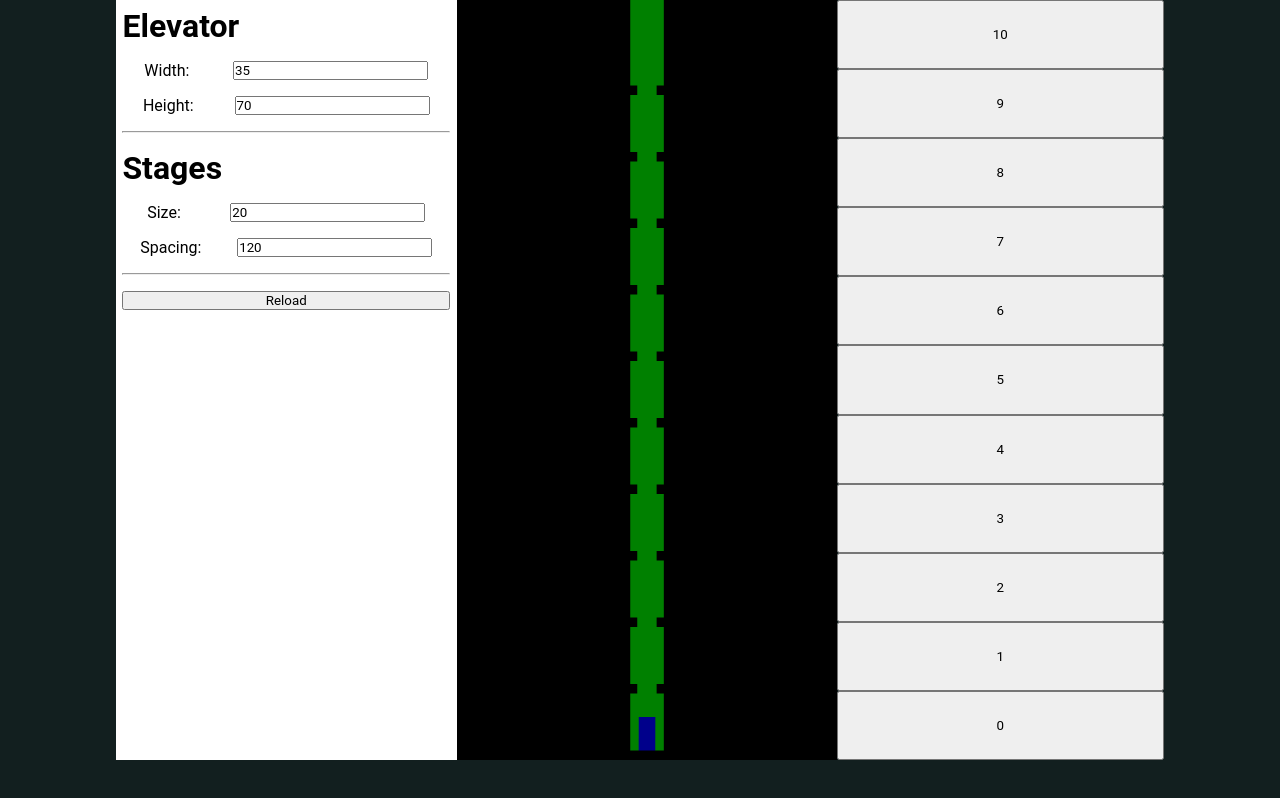
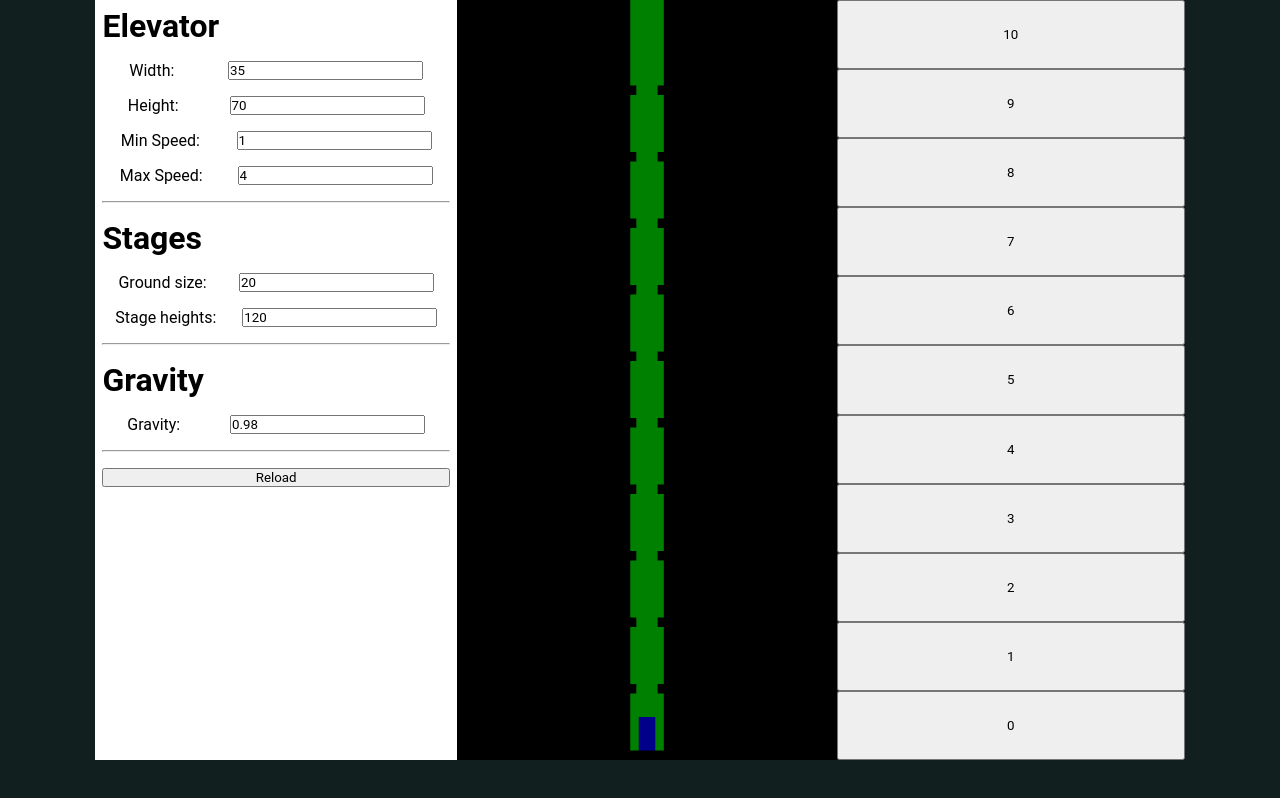
Before and after one commit to Akip2/Elevator-MatterJS, a plain HTML site: page index.html in a window 1280 px wide. Drawn offline with nearby package versions, Linux system fonts and the light colour scheme; animation ran at ten frames a second.

Commit message:
Parameters: MaxSpeed + MinSpeed + Gravity

```diff
--- a/elevator.js
+++ b/elevator.js
@@ -1,19 +1,20 @@
 import { cam } from "./camera.js";
+import { gravity, height } from "./parameters.js";
 import { Body } from "./physics.js";
 
 export class Elevator{
-    constructor(object){
+    constructor(object, minSpeed, maxSpeed){
         this.object=object;
         this.motorActive=false;
         this.motorForce=0;
         this.currentMotorForce=0;
         this.currentStage=0;
-
+        this.maxSpeed=maxSpeed;
+        this.minSpeed=minSpeed;
         this.isMoving=false;
     }
 
     goToStage(number){
-        console.log("now go");
         this.isMoving=true;
 
         let stagePos=cam.getStagePos(number);
@@ -47,7 +48,11 @@ export class Elevator{
             else{
                 delta=Math.abs(delta);
 
-                let force=1.5+delta/185;
+                let force=this.maxSpeed-185/delta;     //1.5+delta/185;
+
+                if(force<this.minSpeed){
+                    force=this.minSpeed;
+                }
 
                 this.setMotorForce(force*direction);
             }
@@ -106,14 +111,14 @@ export class Elevator{
             let delta=position-cam.getElevatorPos();
             if(delta>=accuracy || delta<=-accuracy){
                 if(delta<0){
-                    this.setMotorForce(-0.55);
+                    this.setMotorForce(-0.55*gravity);
                 }
                 else{
-                    this.setMotorForce(0.05);
+                    this.setMotorForce(0.05*gravity);
                 }
             }
             else{
-                this.setMotorForce(-0.28);
+                this.setMotorForce(-0.28*gravity);
             }
 
             if (!this.motorActive || this.isMoving) {
--- a/index.html
+++ b/index.html
@@ -21,20 +21,37 @@
                     <input id="elevator-height" value=70 name="elevator-height" type="number">
                 </div>
 
+                <div class="parameter">
+                    <label for="elevator-minSpeed">Min Speed:</label>
+                    <input id="elevator-minSpeed" value=1 name="elevator-minSpeed type="number">
+                </div>
+
+                <div class="parameter">
+                    <label for="elevator-maxSpeed">Max Speed:</label>
+                    <input id="elevator-maxSpeed" value=4 name="elevator-maxSpeed type="number">
+                </div>
+
                 <hr>
 
                 <h1>Stages</h1>
 
                 <div class="parameter">
-                    <label for="stage-size">Size:</label>
+                    <label for="stage-size">Ground size:</label>
                     <input id="stage-size" value=20 name="stage-size" type="number">
                 </div>
 
                 <div class="parameter">
-                    <label for="stage-spacing">Spacing:</label>
+                    <label for="stage-spacing">Stage heights:</label>
                     <input id="stage-spacing" value=120 name="stage-spacing" type="number">
                 </div>
 
+                <hr>
+
+                <h1>Gravity</h1>
+                <div class="parameter">
+                    <label for="gravity">Gravity:</label>
+                    <input id="gravity" value=0.98 name="gravity" step="0.01" type="number">
+                </div>
                 <hr>
 
                 <button id="reload-btn">Reload</button>
--- a/parameters.js
+++ b/parameters.js
@@ -3,16 +3,24 @@ const height=1600;
 
 let elevatorWidth=35;
 let elevatorHeight=70;
+let maxSpeed=4;
+let minSpeed=1;
 
 let stageSize=20;
 let stageSpacing=120;
 
+let gravity=0.98;
+
 function getParameters(){
     elevatorWidth=Number(document.querySelector("#elevator-width").value);
     elevatorHeight=Number(document.querySelector("#elevator-height").value);
+    maxSpeed=Number(document.querySelector("#elevator-maxSpeed").value);
+    minSpeed=Number(document.querySelector("#elevator-minSpeed").value);
 
     stageSize=Number(document.querySelector("#stage-size").value);
     stageSpacing=Number(document.querySelector("#stage-spacing").value);
+
+    gravity=Number(document.querySelector("#gravity").value);
 }
 
 export{
@@ -22,5 +30,8 @@ export{
     elevatorHeight,
     stageSize,
     stageSpacing,
+    gravity,
+    maxSpeed,
+    minSpeed,
     getParameters
 }
--- a/script.js
+++ b/script.js
@@ -1,27 +1,21 @@
 import { initializeModel } from "./model.js";
 import { Elevator } from "./elevator.js";
-
 import { Engine, Render,Runner,Bodies,Composite, World} from "./physics.js";
-
-import { width, height, stageSize, stageSpacing, elevatorHeight, elevatorWidth, getParameters } from "./parameters.js";
+import { width, height, stageSize, stageSpacing, elevatorHeight, elevatorWidth, getParameters, gravity, maxSpeed, minSpeed } from "./parameters.js";
 
 let objects=[];
 let elevator;
 let engine, runner, render;
 
-
-
 const canvasContainer=document.querySelector("#canvas-container");
 const btnContainer=document.querySelector("#btn-container");
-
 
 
 function createSimulation(){
   getParameters();
 
-
   engine=Engine.create();
-  engine.gravity.y=1;
+  engine.gravity.y=gravity;
 
   runner= Runner.create();
   render = Render.create({
@@ -50,7 +44,7 @@ function createSimulation(){
   Runner.run(runner, engine);
 
 
-  elevator=new Elevator(elevatorObj);
+  elevator=new Elevator(elevatorObj, minSpeed, maxSpeed);
 
   btnContainer.innerHTML="";
   for(let i=0; i<stagesPos.length; i++){
@@ -99,14 +93,14 @@ function createStages(elevatorW, elevatorH, stageHeight, spacing){
     currentHeight=nextHeight;
     stagePositions.push(currentHeight);
 
-    const left=Bodies.rectangle(width/2-(elevatorW)-3, currentHeight+stageHeight/2, elevatorW, stageHeight, {
+    const left=Bodies.rectangle(width/2-(elevatorW)-5, currentHeight+stageHeight/2, elevatorW, stageHeight, {
       isStatic: true,
       render: {
         fillStyle: 'black',
       }
     });
 
-    const right=Bodies.rectangle((width/2)+elevatorW+3, currentHeight+stageHeight/2, elevatorW, stageHeight, {
+    const right=Bodies.rectangle((width/2)+elevatorW+5, currentHeight+stageHeight/2, elevatorW, stageHeight, {
       isStatic: true,
       render: {
         fillStyle: 'black',
@@ -125,7 +119,7 @@ function createStages(elevatorW, elevatorH, stageHeight, spacing){
 }
 
 function createElevator(elevatorWidth, elevatorHeight){
-  const elevator=Bodies.rectangle(width/2, height-elevatorHeight/2, elevatorWidth, elevatorHeight, {
+  const elevator=Bodies.rectangle(width/2, height-elevatorHeight/2-stageSize, elevatorWidth, elevatorHeight, {
     render: {
       fillStyle: 'darkblue',
     }
```
